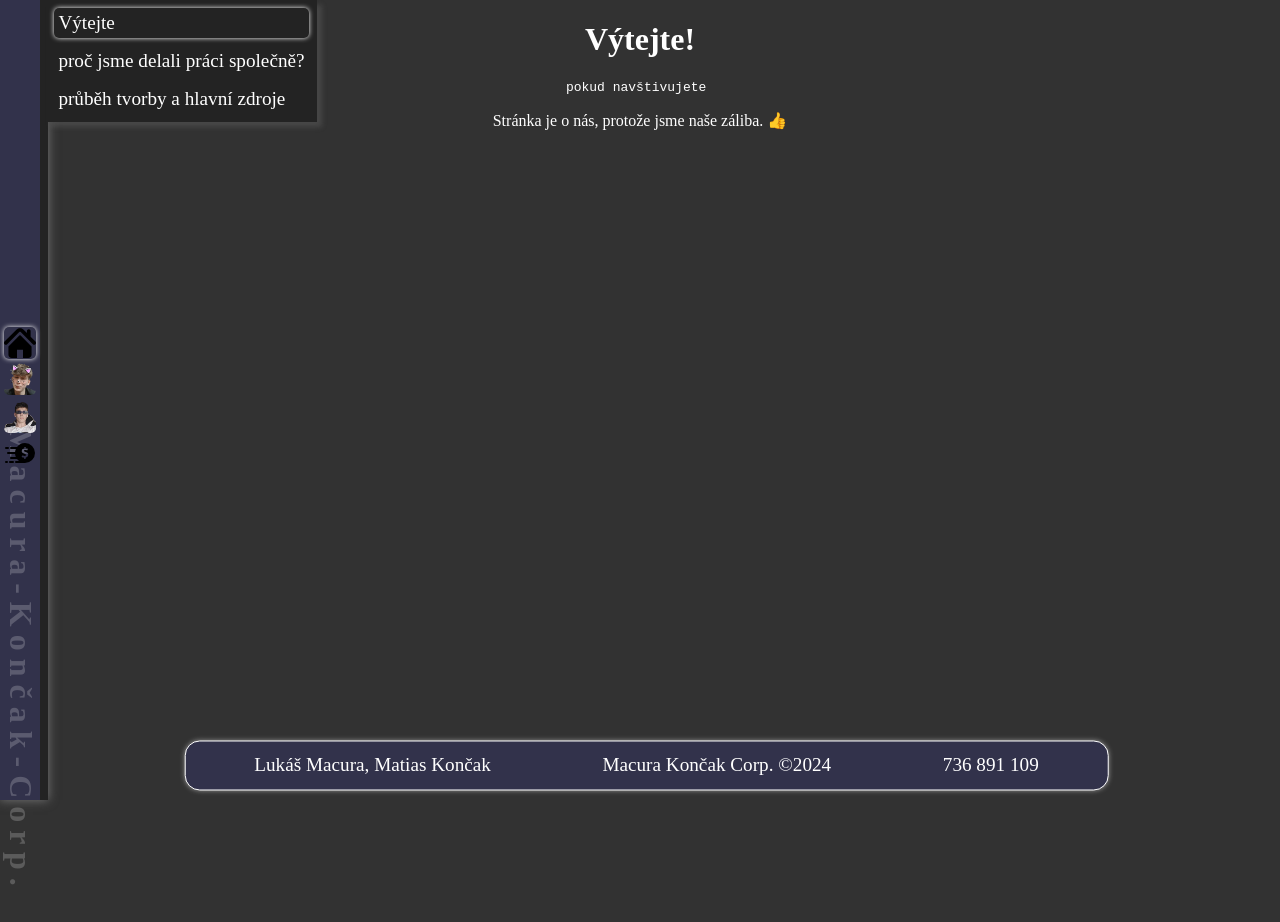
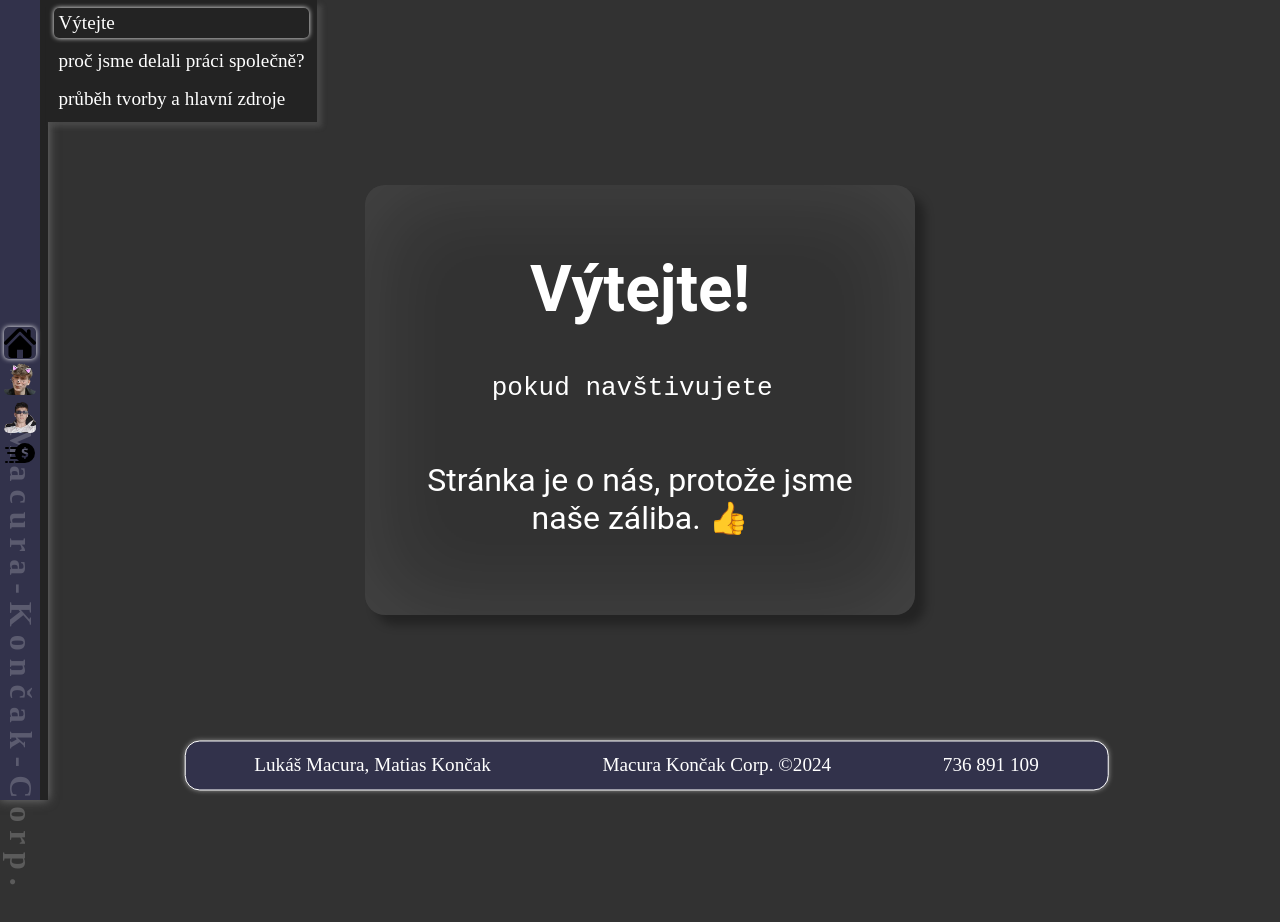
Before and after one commit to macekq/HTML-CSS-JS, a plain HTML site: page zwa/index.html in a window 1280 px wide. Drawn offline with Linux system fonts and the light colour scheme.

Commit message:
more peknejsi to je jako sklo vis co

```diff
--- /dev/null
+++ b/zwa/css/ondra.css
@@ -0,0 +1,40 @@
+main {
+    font-family: 'roboto', sans-serif;
+    text-align: center;
+    position: absolute;
+    width: 65vh;
+    height: 50vh;
+    padding: 15px;
+    top: 50%;
+    left: 50%;
+    transform: translate(-50%, -50%);
+    display: flex;
+    flex-direction: column;
+    justify-content: center;
+    align-items: center;
+    border-radius: 20px;
+    box-shadow: 10px 10px 10px rgba(0, 0, 0, 0.3), inset 0 0 100px rgba(255, 255, 255, 0.1);
+}
+main h1 {
+    font-size: 4em;
+    margin: 0;
+    padding: 20px;
+}
+main pre {
+    font-size: 2em;
+    margin: 0;
+    padding: 1em;
+}
+main p {
+    font-size: 2em;
+    margin: 0;
+    padding: 1em;
+}
+
+@media (max-width: 800px) {
+    main {
+        width: 80%;
+        height: 40%;
+        font-size: 0.7em;
+    }
+}
--- a/zwa/index.html
+++ b/zwa/index.html
@@ -4,6 +4,7 @@
     <meta charset="UTF-8">
     <meta name="viewport" content="width=device-width, initial-scale=1.0">
     <link rel="stylesheet" href="css/styl.css">
+    <link rel="stylesheet" href="css/ondra.css">
     <title>Document</title>
 </head>
 <body>
@@ -23,9 +24,11 @@
         <div onclick="changeURL('tvorbaZdroje.html')" >průběh tvorby a hlavní zdroje</div>
     </div>
 
-    <h1>Výtejte!</h1>
-    <pre>pokud navštivujete </pre>
-    <p>Stránka je o nás, protože jsme naše záliba. 👍</p>
+    <main>
+        <h1>Výtejte!</h1>
+        <pre>pokud navštivujete </pre>
+        <p>Stránka je o nás, protože jsme naše záliba. 👍</p>
+    </main>
 
     <footer id="paticka"></footer>
 
```
